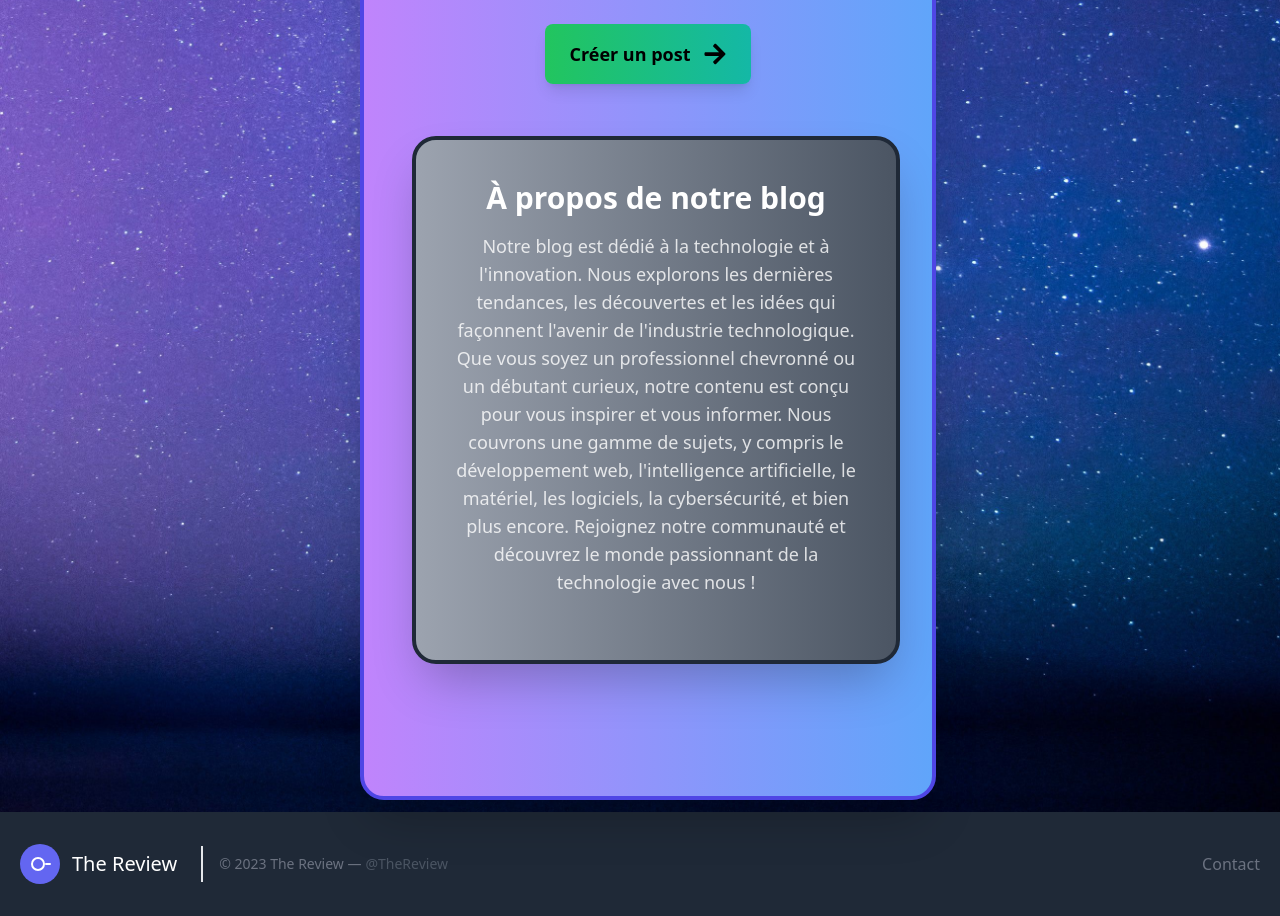
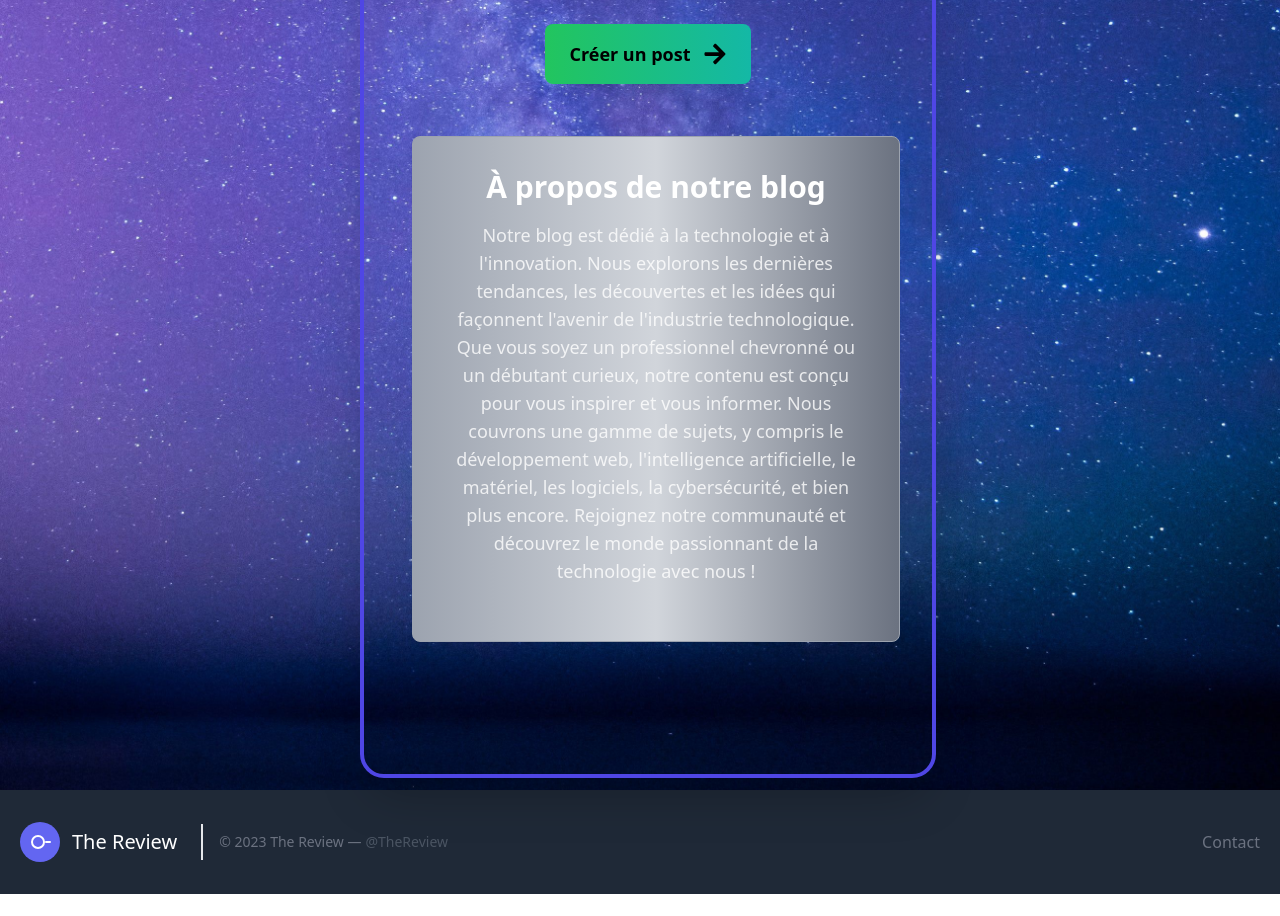
Before and after one commit to Marvindje/The-review-perso, a React (Vite) app in the folder frontend/: page / in a window 1280 px wide. Shown: the part 600-1516 px from the top of the page. After the commit the page ends 1494 px from the top, so only its background shows below. Built offline with nearby package versions, Linux system fonts and the light colour scheme.

Commit message:
changement du background pour la div envie de partager

```diff
--- a/frontend/src/pages/Homepage.jsx
+++ b/frontend/src/pages/Homepage.jsx
@@ -62,7 +62,7 @@ function HomePage() {
             transition={{ duration: 0.5 }}
         >
             <motion.div
-                className="bg-gradient-to-r from-purple-400 to-blue-400 border-4 border-indigo-600 shadow-2xl rounded-3xl p-10 mx-2 w-full transition-shadow duration-500 ease-in-out hover:shadow-3xl"
+               className="bg-transparent border-4 border-indigo-600 shadow-2xl rounded-3xl p-10 mx-2 w-full transition-shadow duration-500 ease-in-out hover:shadow-3xl"
                 whileHover={{ scale: 1.02, boxShadow: "0 8px 20px rgba(0, 0, 0, 0.2)" }}
                 initial={{ rotate: 0 }}
                 animate={{ rotate: 0 }}
@@ -93,7 +93,9 @@ function HomePage() {
     transition={{ duration: 0.5 }}
 >
     <motion.div
-        className="bg-gradient-to-r from-gray-400 to-gray-600 border-4 border-gray-800 shadow-2xl rounded-3xl p-10 mx-2 w-full transition-shadow duration-500 ease-in-out hover:shadow-3xl"
+      className="bg-gradient-to-r from-gray-400 via-gray-300 to-gray-500 border border-gray-400 shadow-sm rounded-lg p-8 mx-2 w-full transition-all duration-300 ease-in-out hover:shadow-lg hover:border-gray-500"
+
+
         whileHover={{ scale: 1.05, boxShadow: "0 8px 20px rgba(0, 0, 0, 0.2)" }}
         initial={{ rotate: 0 }}
         animate={{ rotate: 0 }}
```
